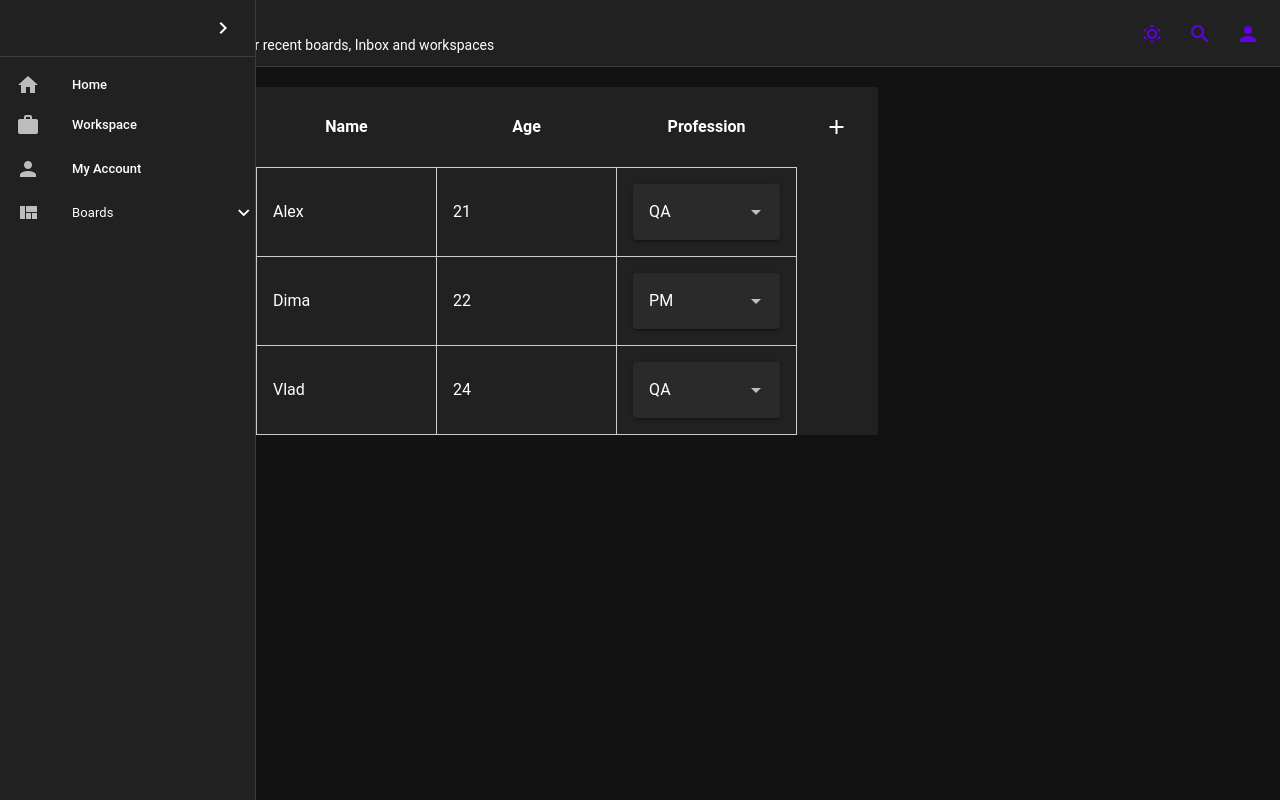
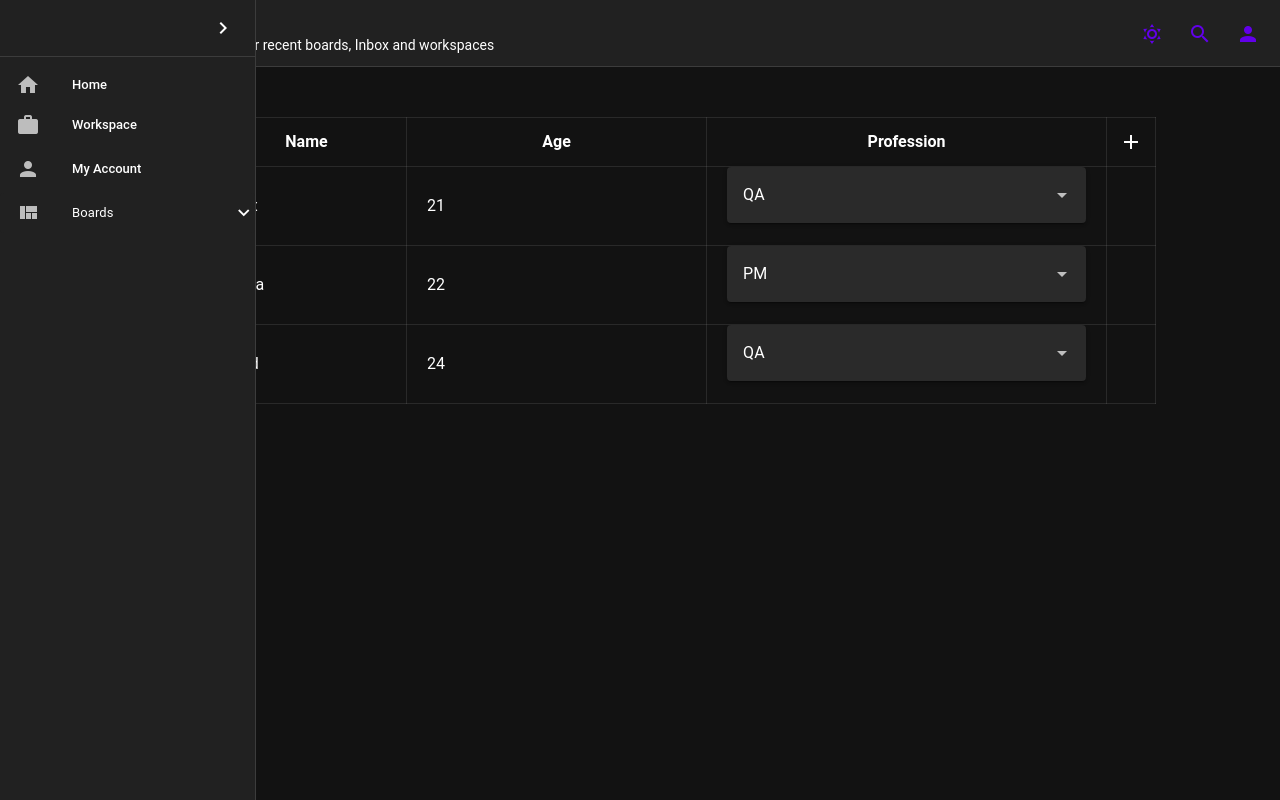
Before and after one commit to disage/vue-crm, a Vue app: page /boards/0001 in a window 1280 px wide. Built offline with nearby package versions, Linux system fonts and the light colour scheme.

Commit message:
task (PROJ-3): Adjust table width, improve columns d&d and resizing

```diff
--- a/public/index.html
+++ b/public/index.html
@@ -7,9 +7,7 @@
   <meta name="viewport" content="width=device-width,initial-scale=1.0">
   <link rel="icon" href="<%= BASE_URL %>favicon.ico">
   <link href="https://cdn.jsdelivr.net/npm/@mdi/font@5.x/css/materialdesignicons.min.css" rel="stylesheet">
-  <title>
-    <%= htmlWebpackPlugin.options.title %>
-  </title>
+  <title>CRM</title>
 </head>
 
 <body>
--- a/src/views/BoardView.vue
+++ b/src/views/BoardView.vue
@@ -1,11 +1,11 @@
 <template>
-  <div class="board-view">
-    <table>
+  <div class="board-container">
+    <table class="board">
       <thead>
         <tr>
-          <th v-for="(columnId, index) in columnOrder" :key="columnId" @dragstart="onDragStart($event, index)"
-            @dragover.prevent="onDragOver" @drop="onDrop($event, index)" draggable="true">
-            {{ columns[columnId - 1].label }}
+          <th v-for="(columnId, index) in columnOrder" :key="columnId" class="board-header-item" :style="{ width: `${getColumnById(columnId).width}px` }">
+            <span class="board-header-title" @mousedown="onDrag(index)">{{ getColumnById(columnId).label }}</span>
+            <span class="column-resizer" @mousedown="startResize(columnId)"></span>
           </th>
           <th>
             <div class="add-column-button">
@@ -38,24 +38,26 @@
       </thead>
       <tbody>
         <tr v-for="item in data" :key="item.id">
-          <td v-for="(columnId) in columnOrder" :key="columnId" @dblclick="startEditing(item, columnId)">
+          <td v-for="(columnId) in columnOrder" :key="columnId" @click="startEditing(item, columnId)" class="board-cell">
             <template v-if="!isEditing(item.id, columnId)">
-              <template v-if="columns[columnId - 1].type === 'singleselect'">
+              <!--use component registaion - <component :is="dynamicComponent"> -->
+              <template v-if="getColumnById(columnId).type === 'singleselect'">
                 <v-autocomplete v-model="item.columns[columnId]" variant="solo-filled"
-                  :items="columns[columnId - 1].options" />
+                  :items="getColumnById(columnId).options" />
               </template>
-              <div v-else>{{ item.columns[columnId] }}</div>
+              <p class="board-cell-text" v-else>{{ item.columns[columnId] }}</p>
             </template>
             <template v-else>
-              <template v-if="columns[columnId - 1].type === 'text'">
+              <template v-if="getColumnById(columnId).type === 'text'">
                 <v-text-field v-model="editedValue" variant="solo-filled" @blur="stopEditing(item.id, columnId)" />
               </template>
-              <template v-else-if="columns[columnId - 1].type === 'number'">
+              <template v-else-if="getColumnById(columnId).type === 'number'">
                 <v-text-field type="number" variant="solo-filled" v-model="editedValue"
                   @blur="stopEditing(item.id, columnId)" />
               </template>
-              <template v-else-if="columns[columnId - 1].type === 'date'">
-                <v-menu v-model="isCalendarOpen" :close-on-content-click="false" location="end" @update:modelValue="stopEditing(item.id, columnId)">
+              <template v-else-if="getColumnById(columnId).type === 'date'">
+                <v-menu v-model="isCalendarOpen" :close-on-content-click="false" location="end"
+                  @update:modelValue="stopEditing(item.id, columnId)">
                   <template v-slot:activator="{ props }">
                     <span v-bind="props">{{ item.columns[columnId] }}</span>
                   </template>
@@ -67,38 +69,154 @@
         </tr>
       </tbody>
     </table>
+    <div v-if="isDragging" :style="{ left: mouseX + 'px', top: mouseY + 'px', width: columnWidth + 'px' }"
+      class="custom-cursor"></div>
   </div>
 </template>
 
 <script>
-import { computed, ref } from 'vue'
+import { ref, reactive, computed, onMounted, onBeforeUnmount } from 'vue'
 
 export default {
+  name: 'BoardView',
   setup () {
-    const isCalendarOpen = ref(false)
-    const isAddColumnMenuOpen = ref(false)
-    const newColumnName = ref('')
-    const newColumnType = ref('')
+    // Hooks
+    onMounted(() => {
+      window.addEventListener('mousemove', updateCursorPosition)
+    })
+
+    onBeforeUnmount(() => {
+      window.removeEventListener('mousemove', updateCursorPosition)
+    })
+
+    // Mock data
+    const columns = ref([
+      { id: 5, name: 'column1', label: 'ID', type: 'text', width: 100 },
+      { id: 6, name: 'column2', label: 'Name', type: 'text', width: 200 },
+      { id: 7, name: 'column3', label: 'Age', type: 'number', width: 300 },
+      { id: 8, name: 'column4', label: 'Profession', type: 'singleselect', options: ['QA', 'PM', 'FE DEV', 'BE DEV', 'UI UX'], width: 400 }
+    ])
+    const data = ref([
+      { id: 1, columns: { 5: 1, 6: 'Alex', 7: 21, 8: 'QA' } },
+      { id: 2, columns: { 5: 2, 6: 'Dima', 7: 22, 8: 'PM' } },
+      { id: 3, columns: { 5: 3, 6: 'Vlad', 7: 24, 8: 'QA' } }
+    ])
+    const columnOrder = ref(columns.value.map(column => column.id))
+
+    // Custom cursor
+    const mouseX = ref(0)
+    const mouseY = ref(0)
+    const updateCursorPosition = event => {
+      mouseX.value = event.pageX
+      mouseY.value = event.pageY
+    }
+
+    // Column drag&drop
+    const columnWidth = ref(null)
+    const dragPosition = reactive({ left: 0, top: 0 })
+    const isDragging = ref(false)
+    const selectedColumn = ref(null)
+    const selectedIndex = ref(null)
+
+    const onDrag = index => {
+      dragPosition.left = event.clientX
+      dragPosition.top = event.clientY
+      selectedIndex.value = index
+      selectedColumn.value = document.querySelectorAll('th')[index]
+      columnWidth.value = selectedColumn.value.offsetWidth
+      const columnRect = selectedColumn.value.getBoundingClientRect()
+      mouseX.value = columnRect.left + columnRect.width / 2
+      mouseY.value = columnRect.top + columnRect.height / 2
+      isDragging.value = true
+      selectedColumn.value.classList.add('dragging')
+      document.addEventListener('mousemove', onMouseMove)
+      document.addEventListener('mouseup', onMouseUp)
+    }
+
+    const onMouseMove = event => {
+      if (isDragging.value) {
+        dragPosition.left = event.clientX
+        dragPosition.top = event.clientY
+        const hoveredIndex = getHoveredIndex(selectedIndex.value)
+        const columns = document.querySelectorAll('th')
+        for (let i = 0; i < columns.length; i++) {
+          if (i !== selectedIndex.value) {
+            columns[i].classList.remove('hovered')
+          }
+        }
+        if (hoveredIndex !== null && hoveredIndex !== selectedIndex.value) {
+          columns[hoveredIndex].classList.add('hovered')
+        }
+      }
+    }
+
+    const onMouseUp = () => {
+      isDragging.value = false
+      if (selectedColumn.value) {
+        selectedColumn.value.classList.remove('dragging')
+      }
+      const hoveredIndex = getHoveredIndex(selectedIndex.value)
+      const columns = document.querySelectorAll('th')
+      for (let i = 0; i < columns.length; i++) {
+        if (i !== selectedIndex.value) {
+          columns[i].classList.remove('hovered')
+        }
+      }
+      if (hoveredIndex !== null && hoveredIndex !== selectedIndex.value) {
+        columnOrder.value.splice(hoveredIndex, 0, columnOrder.value.splice(selectedIndex.value, 1)[0]) // mb refactor
+        data.value.forEach(item => {
+          const updatedColumns = {}
+          columnOrder.value.forEach(columnName => {
+            updatedColumns[columnName] = item.columns[columnName]
+          })
+          item.columns = updatedColumns
+        })
+      }
+      document.removeEventListener('mousemove', onMouseMove)
+      document.removeEventListener('mouseup', onMouseUp)
+    }
+
+    const getHoveredIndex = selectedIndex => {
+      const columns = document.querySelectorAll('th')
+      for (let i = 0; i < columns.length; i++) {
+        if (i !== selectedIndex) {
+          const bounds = columns[i].getBoundingClientRect()
+          if (
+            dragPosition.left > bounds.left &&
+            dragPosition.left < bounds.right
+          ) {
+            return i
+          }
+        }
+      }
+      return null
+    }
+
+    // Cell editing
     const editing = ref({})
     const editedValue = ref('')
-    const columns = ref([
-      { id: 1, name: 'column1', label: 'ID', type: 'text' },
-      { id: 2, name: 'column2', label: 'Name', type: 'text' },
-      { id: 3, name: 'column3', label: 'Age', type: 'number' },
-      { id: 4, name: 'column4', label: 'Profession', type: 'singleselect', options: ['QA', 'PM', 'FE DEV', 'BE DEV', 'UI UX'] }
-    ])
-    const data = ref([
-      { id: 1, columns: { 1: 1, 2: 'Alex', 3: 21, 4: 'QA' } },
-      { id: 2, columns: { 1: 2, 2: 'Dima', 3: 22, 4: 'PM' } },
-      { id: 3, columns: { 1: 3, 2: 'Vlad', 3: 24, 4: 'QA' } }
-    ])
-    const columnOrder = ref(columns.value.map(column => column.id))
-    const onDragStart = (e, columnIndex) => {
-      e.dataTransfer.setData('text/plain', columnIndex.toString())
+
+    const startEditing = (item, columnId) => {
+      const type = columnType(columnId)
+      if (type !== 'singleselect') {
+        editing.value = {}
+        editing.value[item.id + '_' + columnId] = true
+        editedValue.value = item.columns[columnId]
+      }
+      if (type === 'date') isCalendarOpen.value = true
     }
 
-    const onDragOver = (e) => {
-      e.preventDefault()
+    const stopEditing = (itemId, columnId) => {
+      editing.value[itemId + '_' + columnId] = false
+      data.value.find(item => item.id === itemId).columns[columnId] = editedValue.value
+    }
+
+    const isEditing = (itemId, columnId) => {
+      return editing.value[itemId + '_' + columnId]
+    }
+
+    const columnType = (columnId) => {
+      return columns.value.find(column => column.id === parseInt(columnId, 10)).type || 'text'
     }
 
     const resetInput = () => {
@@ -106,11 +224,16 @@ export default {
       newColumnType.value = ''
     }
 
+    // Add new column
+    const isAddColumnMenuOpen = ref(false)
+    const newColumnName = ref('')
+    const newColumnType = ref('')
+
     const addColumn = () => {
-      const newColumnKey = columns.value.length + 1
+      const newColumnKey = Math.max(...columns.value.map(column => column.id)) + 1
       if (newColumnName.value.trim() !== '' && newColumnType.value.trim() !== '') {
-        columns.value.push({ id: columns.value.length + 1, label: newColumnName.value, type: newColumnType.value.replace(/\s/g, '').toLowerCase() })
-
+        // here fix find all column ids and add id + 1
+        columns.value.push({ id: newColumnKey, label: newColumnName.value, type: newColumnType.value.replace(/\s/g, '').toLowerCase(), width: 100 })
         data.value.forEach(item => {
           switch (newColumnType.value) {
             case 'text':
@@ -132,42 +255,9 @@ export default {
         newColumnType.value = ''
       }
     }
-    const onDrop = (e, targetColumnIndex) => {
-      const draggedColumnIndex = parseInt(e.dataTransfer.getData('text/plain'))
 
-      if (targetColumnIndex !== draggedColumnIndex) {
-        columnOrder.value.splice(targetColumnIndex, 0, columnOrder.value.splice(draggedColumnIndex, 1)[0])
-
-        data.value.forEach(item => {
-          const updatedColumns = {}
-          columnOrder.value.forEach(columnName => {
-            updatedColumns[columnName] = item.columns[columnName]
-          })
-          item.columns = updatedColumns
-        })
-      }
-    }
-
-    const startEditing = (item, columnId) => {
-      editing.value = {}
-      editing.value[item.id + '_' + columnId] = true
-      editedValue.value = item.columns[columnId]
-      const type = columnType(columnId)
-      if (type === 'date') isCalendarOpen.value = true
-    }
-
-    const stopEditing = (itemId, columnId) => {
-      editing.value[itemId + '_' + columnId] = false
-      data.value.find(item => item.id === itemId).columns[columnId] = editedValue.value
-    }
-
-    const isEditing = (itemId, columnId) => {
-      return editing.value[itemId + '_' + columnId]
-    }
-
-    const columnType = (columnId) => {
-      return columns.value.find(column => column.id === parseInt(columnId, 10)).type || 'text'
-    }
+    // Calendar
+    const isCalendarOpen = ref(false)
 
     const formattedDate = computed({
       get: () => new Date(editedValue.value),
@@ -176,46 +266,134 @@ export default {
       }
     })
 
-    return { isCalendarOpen, formattedDate, addColumn, columns, data, isAddColumnMenuOpen, newColumnName, newColumnType, onDragOver, onDragStart, onDrop, resetInput, isEditing, stopEditing, startEditing, columnType, editedValue, columnOrder }
+    // Resize
+    let resizingColumnIndex = null
+    let startX = null
+
+    const startResize = (index) => {
+      resizingColumnIndex = index
+      startX = event.pageX
+      document.addEventListener('mousemove', resize)
+      document.addEventListener('mouseup', stopResize)
+    }
+
+    const resize = (event) => {
+      if (resizingColumnIndex !== null) {
+        const delta = event.pageX - startX
+        getColumnById(resizingColumnIndex).width += delta
+        startX = event.pageX
+      }
+    }
+
+    const stopResize = () => {
+      resizingColumnIndex = null
+      startX = null
+      document.removeEventListener('mousemove', resize)
+      document.removeEventListener('mouseup', stopResize)
+    }
+
+    // Other
+    const getColumnById = (columnId) => {
+      return columns.value.find(column => column.id === columnId)
+    }
+
+    return {
+      addColumn,
+      columnOrder,
+      columns,
+      columnWidth,
+      data,
+      dragPosition,
+      editedValue,
+      formattedDate,
+      getColumnById,
+      isAddColumnMenuOpen,
+      isCalendarOpen,
+      isDragging,
+      isEditing,
+      mouseX,
+      mouseY,
+      newColumnName,
+      newColumnType,
+      onDrag,
+      resetInput,
+      startEditing,
+      startResize,
+      stopEditing
+    }
   }
 }
 </script>
 
-<style>
-.board-view {
-  padding: 20px 0px 20px 20px;
+<style lang="scss" scoped>
+table {
+  border-collapse: collapse;
 }
-
-th {
-  border: 1px solid #ddd;
-  padding: 8px;
-  cursor: move;
-}
-
-.add-column-button {
-  cursor: pointer;
-}
-
-table {
-  background: rgb(var(--v-theme-surface)) !important;
-  border-radius: 2px;
-}
-
-table,
-th,
-td {
-  border-collapse: collapse;
-  border: 0;
-  padding: 16px;
-  margin: 0;
+.board-container {
+  padding: 50px;
+  overflow-x: auto;
+  .board {
+    width: max-content;
+  }
 }
 
 td {
-  border: 0.2px solid #ccc;
-  width: 180px;
+  border: 1px solid rgba(134, 134, 134, 0.2);
+  padding: 0 20px;
 }
 
-.v-input__details {
-  display: none !important;
+.custom-cursor {
+  position: fixed;
+  top: 70px !important;
+  height: 100vh;
+  transform: translateX(-50%);
+  background-color: #ccc;
+  opacity: 0.2;
+  pointer-events: none;
+  z-index: 200;
+}
+
+.drag-indicator {
+  position: fixed;
+  width: 2px;
+  background-color: gray;
+  opacity: 0.5;
+  pointer-events: none;
+}
+
+.dragging {
+  background-color: rgba(204, 204, 204, 0.2)
+}
+
+.board-header {
+  &-item {
+    user-select: none;
+    min-width: 100px;
+    border: 1px solid rgba(134, 134, 134, 0.2);
+    position: relative;
+
+    .column-resizer {
+      cursor: col-resize;
+      height: 100%;
+      position: absolute;
+      right: -8px;
+      top: 0;
+      z-index: 3;
+      width: 16px;
+    }
+  }
+  &-title {
+    cursor: move;
+  }
+}
+
+tr {
+  border: 1px solid rgba(134, 134, 134, 0.2);
+
+}
+
+.hovered {
+  position: relative;
+  box-shadow: 1px 1px 9px 3px rgba(130, 130, 130, 0.2) inset;
 }
 </style>
```
